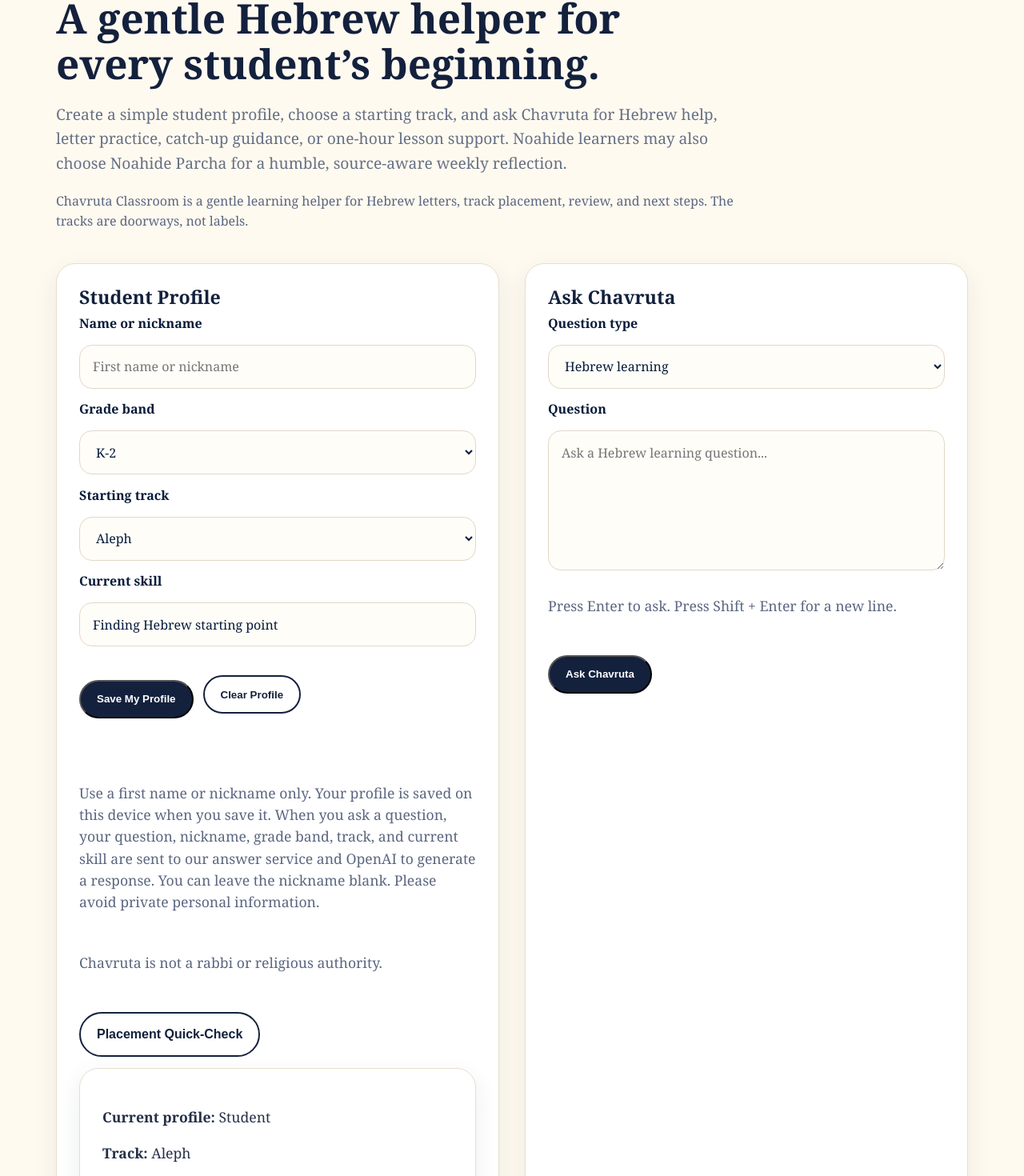
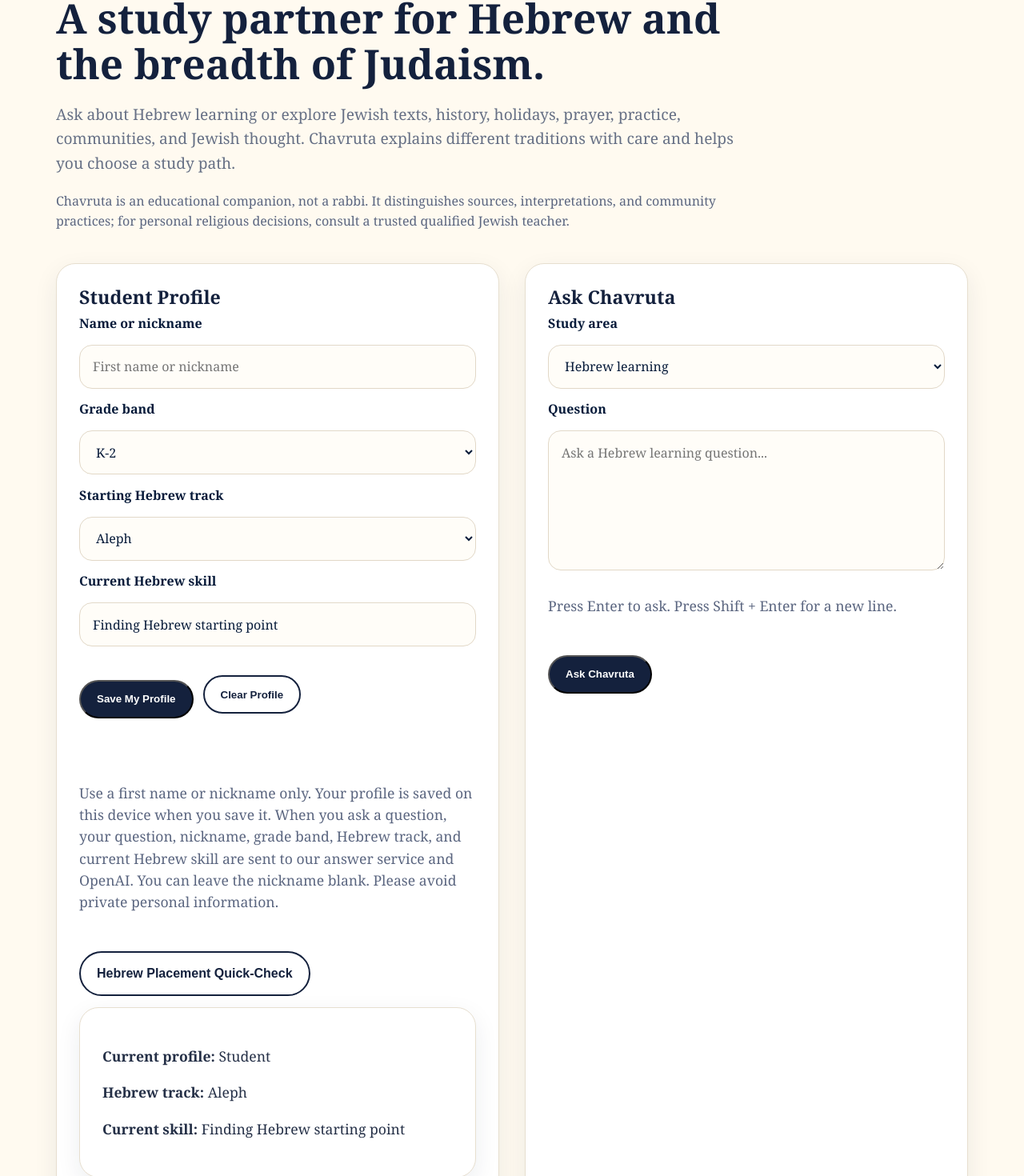
Before and after one commit to richardatf-oss/luminanexus-site, a React (Vite) app: page / in a window 1280 px wide. Shown: the part 10457-11927 px from the top of the page at 80% size. Built offline with nearby package versions, Linux system fonts and the light colour scheme.

Commit message:
Add broad Judaism study mode to Chavruta

```diff
--- a/src/components/ChavrutaClassroom.jsx
+++ b/src/components/ChavrutaClassroom.jsx
@@ -2,12 +2,24 @@ import { useEffect, useMemo, useRef, useState } from "react";
 
 const STORAGE_KEY = "chavrutaStudentProfile";
 const MODES = new Set([
+  "judaism-study",
   "hebrew-classroom",
   "track-placement",
   "teacher-planning",
   "source-library",
   "noahide-parcha",
 ]);
+
+const JUDAISM_PROMPTS = [
+  "Give me a beginner-friendly overview of the Jewish holiday of Shavuot.",
+  "What is the difference between Torah, Mishnah, Talmud, and Midrash?",
+  "How do Jewish communities differ in their Shabbat customs?",
+  "Explain the Amidah and how it fits into Jewish prayer.",
+  "What are some major eras in Jewish history, and what changed between them?",
+  "How do Jewish views of teshuvah appear in traditional sources?",
+  "What is Kabbalah, and how is it related to other streams of Jewish thought?",
+  "Compare how different Jewish movements approach a question I name.",
+];
 
 const defaultProfile = {
   displayName: "",
@@ -29,10 +41,8 @@ function ChavrutaClassroom() {
   useEffect(() => {
     try {
       const savedProfile = window.localStorage.getItem(STORAGE_KEY);
-
       if (savedProfile) {
         const parsedProfile = JSON.parse(savedProfile);
-
         setProfile({
           ...defaultProfile,
           displayName: typeof parsedProfile?.displayName === "string" ? parsedProfile.displayName.slice(0, 60) : "",
@@ -51,13 +61,8 @@ function ChavrutaClassroom() {
     const requestedMode = params.get("chavrutaMode");
     const requestedQuestion = params.get("chavrutaQuestion");
 
-    if (MODES.has(requestedMode)) {
-      setMode(requestedMode);
-    }
-
-    if (requestedQuestion) {
-      setQuestion(requestedQuestion.slice(0, 1200));
-    }
+    if (MODES.has(requestedMode)) setMode(requestedMode);
+    if (requestedQuestion) setQuestion(requestedQuestion.slice(0, 1200));
 
     function openWithContext(event) {
       const detail = event.detail || {};
@@ -65,19 +70,12 @@ function ChavrutaClassroom() {
         setProfile(current => ({ ...current, track: detail.track }));
         setProfileStatus(`${detail.track} Track selected for this session. Save your profile to remember it on this device.`);
       }
-
-      if (MODES.has(detail.mode)) {
-        setMode(detail.mode);
-      }
-
-      if (typeof detail.question === "string") {
-        setQuestion(detail.question.slice(0, 1200));
-      }
+      if (MODES.has(detail.mode)) setMode(detail.mode);
+      if (typeof detail.question === "string") setQuestion(detail.question.slice(0, 1200));
     }
 
     window.addEventListener("luminanexus:open-chavruta", openWithContext);
-    return () =>
-      window.removeEventListener("luminanexus:open-chavruta", openWithContext);
+    return () => window.removeEventListener("luminanexus:open-chavruta", openWithContext);
   }, []);
 
   const activeProfile = useMemo(
@@ -91,10 +89,7 @@ function ChavrutaClassroom() {
   );
 
   function updateProfile(field, value) {
-    setProfile((currentProfile) => ({
-      ...currentProfile,
-      [field]: value,
-    }));
+    setProfile(currentProfile => ({ ...currentProfile, [field]: value }));
   }
 
   function saveProfile() {
@@ -104,11 +99,7 @@ function ChavrutaClassroom() {
       track: profile.track,
       currentSkill: profile.currentSkill.trim(),
     };
-
-    setProfile({
-      ...defaultProfile,
-      ...cleanedProfile,
-    });
+    setProfile({ ...defaultProfile, ...cleanedProfile });
 
     try {
       window.localStorage.setItem(STORAGE_KEY, JSON.stringify(cleanedProfile));
@@ -116,7 +107,6 @@ function ChavrutaClassroom() {
     } catch {
       setProfileStatus("Your profile is available for this session, but this browser could not save it on this device.");
     }
-
     setError("");
   }
 
@@ -135,7 +125,6 @@ function ChavrutaClassroom() {
   async function askChavruta(event) {
     event.preventDefault();
     if (inFlight.current) return;
-
     const trimmedQuestion = question.trim();
 
     if (!trimmedQuestion) {
@@ -151,9 +140,7 @@ function ChavrutaClassroom() {
     try {
       const response = await fetch("/.netlify/functions/chavruta", {
         method: "POST",
-        headers: {
-          "Content-Type": "application/json",
-        },
+        headers: { "Content-Type": "application/json" },
         body: JSON.stringify({
           question: trimmedQuestion,
           profile: {
@@ -167,28 +154,16 @@ function ChavrutaClassroom() {
       });
 
       const text = await response.text();
-
       let data = {};
       try {
         data = JSON.parse(text);
       } catch {
-        data = {
-          error: text || "The server returned an unreadable response.",
-        };
+        data = { error: text || "The server returned an unreadable response." };
       }
 
-      if (!response.ok) {
-        throw new Error(
-          data.error || `Request failed with status ${response.status}.`
-        );
-      }
-
+      if (!response.ok) throw new Error(data.error || `Request failed with status ${response.status}.`);
       const answerText = data.answer || data.response;
-
-      if (!answerText) {
-        throw new Error("Chavruta answered, but no answer text came back.");
-      }
-
+      if (!answerText) throw new Error("Chavruta answered, but no answer text came back.");
       setAnswer(answerText);
     } catch (err) {
       setError(err.message || "Chavruta could not answer.");
@@ -205,30 +180,34 @@ function ChavrutaClassroom() {
     }
   }
 
+  function usePrompt(prompt) {
+    setQuestion(prompt);
+    setError("");
+    setAnswer("");
+  }
+
+  const isJudaismMode = mode === "judaism-study";
+
   return (
     <section id="chavruta" className="section">
       <div className="section-heading">
         <p className="eyebrow">Ask Chavruta</p>
-
-        <h2 tabIndex={-1}>A gentle Hebrew helper for every student’s beginning.</h2>
-
+        <h2 tabIndex={-1}>A study partner for Hebrew and the breadth of Judaism.</h2>
         <p className="section-intro">
-          Create a simple student profile, choose a starting track, and ask
-          Chavruta for Hebrew help, letter practice, catch-up guidance, or
-          one-hour lesson support. Noahide learners may also choose Noahide
-          Parcha for a humble, source-aware weekly reflection.
+          Ask about Hebrew learning or explore Jewish texts, history, holidays,
+          prayer, practice, communities, and Jewish thought. Chavruta explains
+          different traditions with care and helps you choose a study path.
         </p>
         <p className="note">
-          Chavruta Classroom is a gentle learning helper for Hebrew letters,
-          track placement, review, and next steps. The
-          tracks are doorways, not labels.
+          Chavruta is an educational companion, not a rabbi. It distinguishes
+          sources, interpretations, and community practices; for personal
+          religious decisions, consult a trusted qualified Jewish teacher.
         </p>
       </div>
 
       <div className="two-column">
         <article className="feature-card">
           <h3>Student Profile</h3>
-
           <div className="form-stack">
             <label htmlFor="student-name">Name or nickname</label>
             <input
@@ -236,9 +215,7 @@ function ChavrutaClassroom() {
               maxLength={60}
               type="text"
               value={profile.displayName}
-              onChange={(event) =>
-                updateProfile("displayName", event.target.value)
-              }
+              onChange={event => updateProfile("displayName", event.target.value)}
               placeholder="First name or nickname"
             />
 
@@ -246,7 +223,7 @@ function ChavrutaClassroom() {
             <select
               id="grade-band"
               value={profile.gradeBand}
-              onChange={(event) => updateProfile("gradeBand", event.target.value)}
+              onChange={event => updateProfile("gradeBand", event.target.value)}
             >
               <option value="K-2">K-2</option>
               <option value="3-5">3-5</option>
@@ -255,88 +232,71 @@ function ChavrutaClassroom() {
               <option value="Adult / Teacher">Adult / Teacher</option>
             </select>
 
-            <label htmlFor="track">Starting track</label>
-            <select
-              id="track"
-              value={profile.track}
-              onChange={(event) => updateProfile("track", event.target.value)}
-            >
+            <label htmlFor="track">Starting Hebrew track</label>
+            <select id="track" value={profile.track} onChange={event => updateProfile("track", event.target.value)}>
               <option value="Aleph">Aleph</option>
               <option value="Bet">Bet</option>
               <option value="Gimel">Gimel</option>
             </select>
 
-            <label htmlFor="current-skill">Current skill</label>
+            <label htmlFor="current-skill">Current Hebrew skill</label>
             <input
               id="current-skill"
               maxLength={200}
               type="text"
               value={profile.currentSkill}
-              onChange={(event) =>
-                updateProfile("currentSkill", event.target.value)
-              }
+              onChange={event => updateProfile("currentSkill", event.target.value)}
               placeholder="Example: Learning Aleph and Ayin"
             />
 
             <div className="hero-actions">
-              <button className="button primary" type="button" onClick={saveProfile}>
-                Save My Profile
-              </button>
-
-              <button
-                className="button secondary"
-                type="button"
-                onClick={clearProfile}
-              >
-                Clear Profile
-              </button>
+              <button className="button primary" type="button" onClick={saveProfile}>Save My Profile</button>
+              <button className="button secondary" type="button" onClick={clearProfile}>Clear Profile</button>
             </div>
 
             <p role="status">{profileStatus}</p>
             <p className="note">
               Use a first name or nickname only. Your profile is saved on this
               device when you save it. When you ask a question, your question,
-              nickname, grade band, track, and current skill are sent to our
-              answer service and OpenAI to generate a response. You can leave the
-              nickname blank. Please avoid private personal information.
+              nickname, grade band, Hebrew track, and current Hebrew skill are
+              sent to our answer service and OpenAI. You can leave the nickname
+              blank. Please avoid private personal information.
             </p>
-            <p className="note">
-              Chavruta is not a rabbi or religious authority.
-            </p>
-            <a className="button secondary" href="/placement-quick-check.html">
-              Placement Quick-Check
-            </a>
+            <a className="button secondary" href="/placement-quick-check.html">Hebrew Placement Quick-Check</a>
 
             <div className="pilot-box">
-              <p>
-                <strong>Current profile:</strong> {activeProfile.displayName}
-              </p>
-              <p>
-                <strong>Track:</strong> {activeProfile.track}
-              </p>
-              <p>
-                <strong>Skill:</strong> {activeProfile.currentSkill}
-              </p>
+              <p><strong>Current profile:</strong> {activeProfile.displayName}</p>
+              <p><strong>Hebrew track:</strong> {activeProfile.track}</p>
+              <p><strong>Current skill:</strong> {activeProfile.currentSkill}</p>
             </div>
           </div>
         </article>
 
         <article className="feature-card">
           <h3>Ask Chavruta</h3>
-
           <form className="form-stack" onSubmit={askChavruta} aria-busy={loading}>
-            <label htmlFor="chavruta-mode">Question type</label>
-            <select
-              id="chavruta-mode"
-              value={mode}
-              onChange={(event) => setMode(event.target.value)}
-            >
+            <label htmlFor="chavruta-mode">Study area</label>
+            <select id="chavruta-mode" value={mode} onChange={event => setMode(event.target.value)}>
               <option value="hebrew-classroom">Hebrew learning</option>
-              <option value="track-placement">Track placement</option>
-              <option value="teacher-planning">Teacher planning</option>
-              <option value="source-library">Source Library</option>
+              <option value="judaism-study">Judaism & Jewish life</option>
+              <option value="track-placement">Hebrew track placement</option>
+              <option value="teacher-planning">Hebrew teacher planning</option>
+              <option value="source-library">Jewish Source Library</option>
               <option value="noahide-parcha">Noahide Parcha</option>
             </select>
+
+            {isJudaismMode && (
+              <div className="context-note">
+                <p>Choose a starting question, or write your own. Chavruta can adapt to a tradition or community you name.</p>
+                <div className="hero-actions" aria-label="Explore Judaism topics">
+                  {JUDAISM_PROMPTS.map(prompt => (
+                    <button key={prompt} className="button secondary" type="button" onClick={() => usePrompt(prompt)}>
+                      {prompt}
+                    </button>
+                  ))}
+                </div>
+              </div>
+            )}
 
             {mode === "noahide-parcha" && (
               <p className="context-note">
@@ -348,31 +308,28 @@ function ChavrutaClassroom() {
 
             {mode === "source-library" && (
               <p className="context-note">
-                Source Library mode can explain a reference or Hebrew word.
-                Check linked texts in Sefaria for the source itself.
+                Explore Jewish texts and commentaries. Chavruta will distinguish
+                a known source from a suggested place to look it up; use Sefaria
+                to verify the text itself.
               </p>
             )}
 
             <label htmlFor="chavruta-question">Question</label>
-
             <textarea
               id="chavruta-question"
               maxLength={1200}
               value={question}
-              onChange={(event) => setQuestion(event.target.value)}
+              onChange={event => setQuestion(event.target.value)}
               onKeyDown={handleQuestionKeyDown}
-              placeholder={
-                mode === "noahide-parcha"
+              placeholder={isJudaismMode
+                ? "Ask about any area of Judaism or Jewish life..."
+                : mode === "noahide-parcha"
                   ? "Name a parsha and ask for a Noahide reflection..."
-                  : "Ask a Hebrew learning question..."
-              }
+                  : "Ask a Hebrew learning question..."}
               rows={6}
             />
 
-            <p className="note">
-              Press Enter to ask. Press Shift + Enter for a new line.
-            </p>
-
+            <p className="note">Press Enter to ask. Press Shift + Enter for a new line.</p>
             <button className="button primary" type="submit" disabled={loading}>
               {loading ? "Asking..." : "Ask Chavruta"}
             </button>
@@ -380,15 +337,12 @@ function ChavrutaClassroom() {
 
           <p role="status">{loading ? "Chavruta is preparing your answer…" : ""}</p>
           {error && <p className="error" role="alert">{error}</p>}
-
           {answer && (
             <div className="answer-box" role="region" aria-label="Chavruta answer" aria-live="polite">
               <h4>Chavruta says:</h4>
               <p>{answer}</p>
             </div>
           )}
-
-
         </article>
       </div>
     </section>
```
